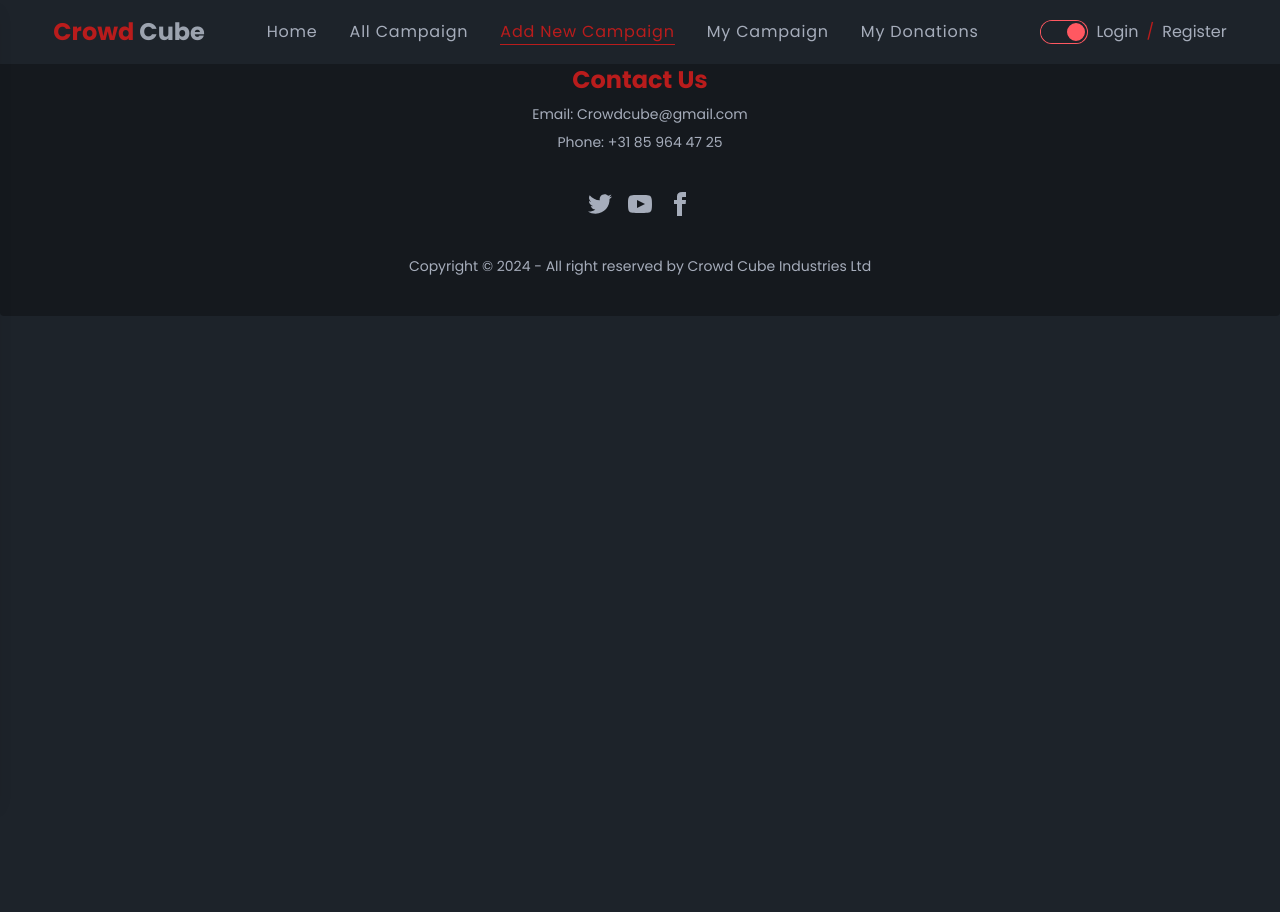
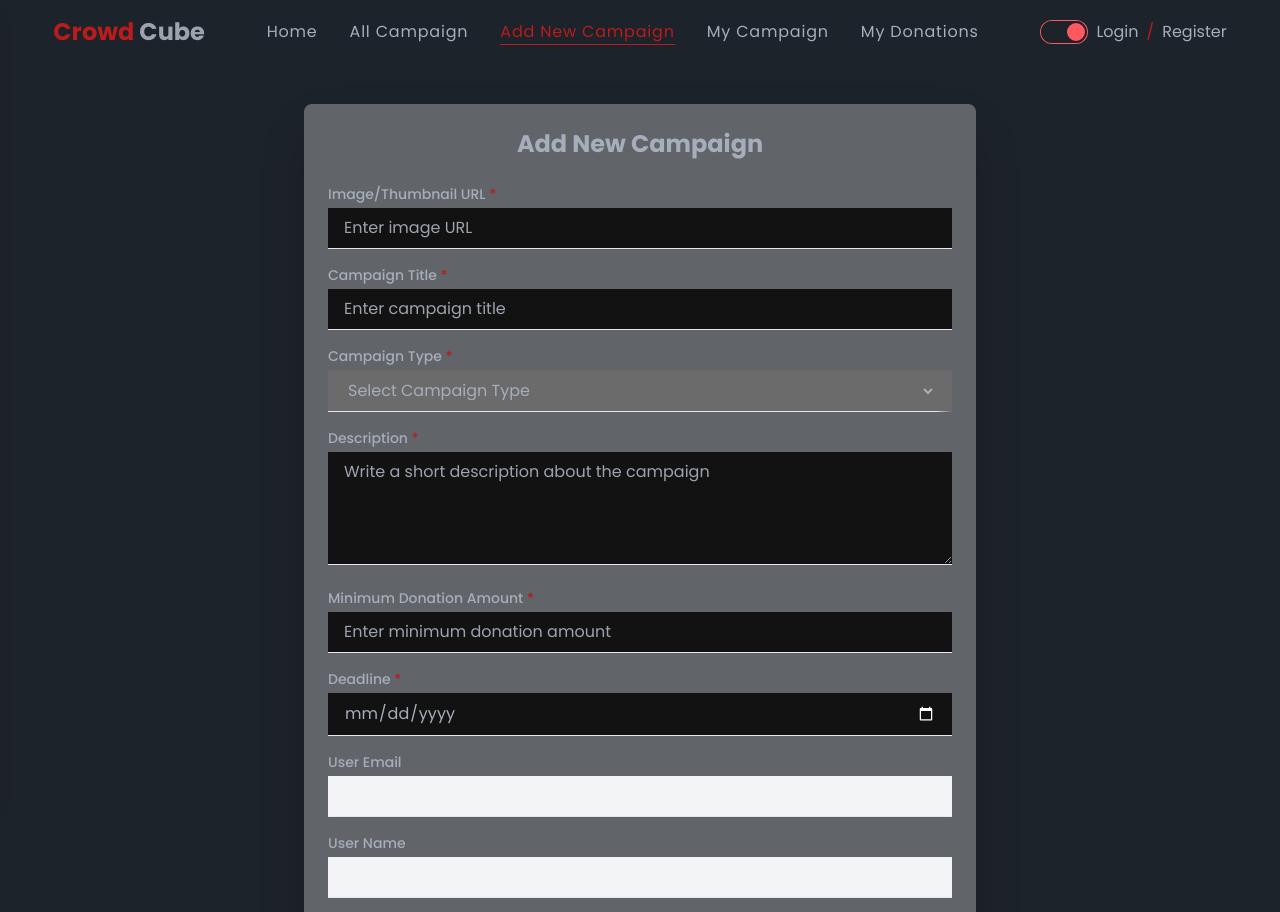
Before and after one commit to mushayed18/CrowdCube-client, a React (Vite) app: page /add-new-campaign in a window 1280 px wide. Shown: the top 912 px of the page. Before the commit the page ends 800 px from the top, so only its background shows below. Built offline with nearby package versions, Linux system fonts and the light colour scheme; no server answers.

Commit message:
Add new campaign page added

```diff
--- a/src/Pages/AddNewCampaign.jsx
+++ b/src/Pages/AddNewCampaign.jsx
@@ -1,11 +1,172 @@
-import React from 'react';
+import { useContext, useRef } from "react";
+import { AuthContext } from "../Provider/AuthProvider";
+import Swal from "sweetalert2";
 
 const AddNewCampaign = () => {
-    return (
-        <div>
-            Add new campaign
-        </div>
-    );
+  const { user } = useContext(AuthContext);
+  const formRef = useRef(null);
+
+  const handleSubmit = (e) => {
+    e.preventDefault();
+
+    const thumbnail = e.target.thumbnail.value;
+    const title = e.target.title.value;
+    const type = e.target.type.value;
+    const description = e.target.description.value;
+    const minDonation = e.target.minDonation.value;
+    const deadline = e.target.deadline.value;
+    const email = user?.email;
+    const name = user?.displayName;
+
+    const newCampaign = {
+      thumbnail,
+      title,
+      type,
+      description,
+      minDonation,
+      deadline,
+      email,
+      name,
+    };
+
+    const response = fetch("http://localhost:5000/campaigns", {
+      method: "POST",
+      headers: {
+        "Content-Type": "application/json",
+      },
+      body: JSON.stringify(newCampaign),
+    })
+      .then((res) => res.json())
+      .then((data) => {
+        console.log(data);
+        if(data.insertedId) {
+          Swal.fire({
+            icon: "success",
+            title: "Campaign Added Successfully!",
+            text: "Your new campaign has been submitted.",
+          });
+          formRef.current.reset();
+        }
+      });
+  };
+
+  return (
+    <div className="flex items-center justify-center min-h-screen mt-6">
+      <div className="w-[90%] md:w-full max-w-2xl p-6 rounded-lg shadow-2xl backdrop-blur-lg bg-white/30 my-20">
+        <h2 className="text-2xl font-bold text-center mb-6">
+          Add New Campaign
+        </h2>
+        <form onSubmit={handleSubmit} className="space-y-4" ref={formRef}>
+          <div>
+            <label className="block text-sm font-medium">
+              Image/Thumbnail URL <span className="text-my-red">*</span>
+            </label>
+            <input
+              name="thumbnail"
+              type="text"
+              placeholder="Enter image URL"
+              className="w-full px-4 py-2 mt-1 border-b focus:outline-none"
+              required
+            />
+          </div>
+
+          <div>
+            <label className="block text-sm font-medium">
+              Campaign Title <span className="text-my-red">*</span>
+            </label>
+            <input
+              name="title"
+              type="text"
+              placeholder="Enter campaign title"
+              className="w-full px-4 py-2 mt-1 border-b focus:outline-none"
+              required
+            />
+          </div>
+
+          <div>
+            <label className="block text-sm font-medium">
+              Campaign Type <span className="text-my-red">*</span>
+            </label>
+            <select
+              name="type"
+              className="w-full px-4 py-2 mt-1 border-b focus:outline-none"
+              required
+            >
+              <option value="">Select Campaign Type</option>
+              <option value="personal">Personal Issue</option>
+              <option value="startup">Startup</option>
+              <option value="business">Business</option>
+              <option value="creative">Creative Ideas</option>
+            </select>
+          </div>
+
+          <div>
+            <label className="block text-sm font-medium">
+              Description <span className="text-my-red">*</span>
+            </label>
+            <textarea
+              name="description"
+              placeholder="Write a short description about the campaign"
+              className="w-full px-4 py-2 mt-1 border-b focus:outline-none"
+              rows="4"
+              required
+            ></textarea>
+          </div>
+
+          <div>
+            <label className="block text-sm font-medium">
+              Minimum Donation Amount <span className="text-my-red">*</span>
+            </label>
+            <input
+              name="minDonation"
+              type="number"
+              placeholder="Enter minimum donation amount"
+              className="w-full px-4 py-2 mt-1 border-b focus:outline-none"
+              required
+            />
+          </div>
+
+          <div>
+            <label className="block text-sm font-medium">
+              Deadline <span className="text-my-red">*</span>
+            </label>
+            <input
+              name="deadline"
+              type="date"
+              className="w-full px-4 py-2 mt-1 border-b focus:outline-none"
+              required
+            />
+          </div>
+
+          <div>
+            <label className="block text-sm font-medium">User Email</label>
+            <input
+              name="email"
+              type="email"
+              value={user?.email || ""}
+              readOnly
+              className="w-full px-4 py-2 mt-1 bg-gray-100 cursor-not-allowed border-b"
+            />
+          </div>
+
+          <div>
+            <label className="block text-sm font-medium">User Name</label>
+            <input
+              name="name"
+              type="text"
+              value={user?.displayName || ""}
+              readOnly
+              className="w-full px-4 py-2 mt-1 bg-gray-100 cursor-not-allowed border-b"
+            />
+          </div>
+
+          <button className="btn w-full bg-my-gray text-my-red">
+            Add Campaign
+          </button>
+        </form>
+      </div>
+    </div>
+  );
 };
 
 export default AddNewCampaign;
--- a/src/index.css
+++ b/src/index.css
@@ -8,3 +8,7 @@ a.active {
   color: #b91c1c;
   border-bottom: 1px solid #b91c1c;
 }
+
+select {
+  border-right: 16px solid transparent
+}
```
